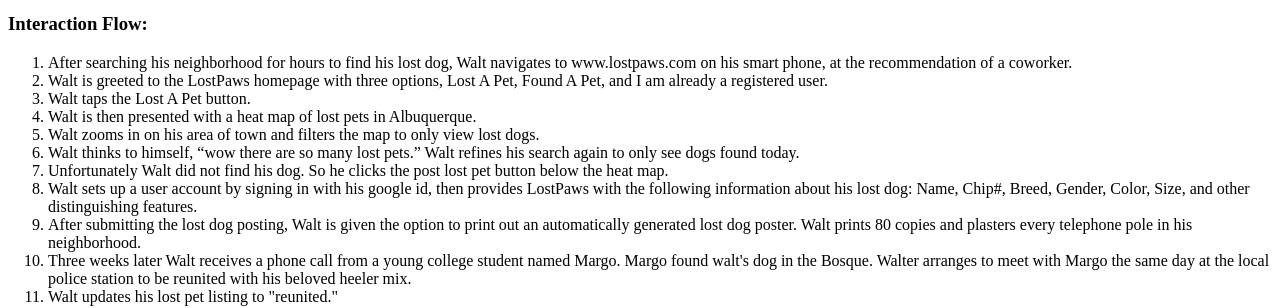
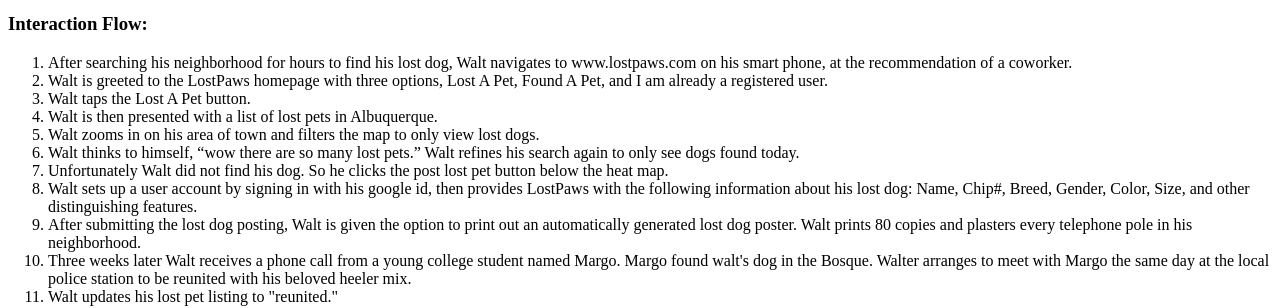
Before and after one commit to jisbell347/lost-paws, a PHP site: page /use-case.php in a window 1280 px wide. Shown: the part 382-690 px from the top of the page. Run offline with PHP 8.4, Linux system fonts and the light colour scheme.

Commit message:
Change from map to list

```diff
--- a/epic/use-case.php
+++ b/epic/use-case.php
@@ -23,7 +23,7 @@
 			<li>After searching his neighborhood for hours to find his lost dog, Walt navigates to www.lostpaws.com on his smart phone, at the recommendation of a coworker.</li>
 			<li>Walt is greeted to the LostPaws homepage with three options, Lost A Pet, Found A Pet, and I am already a registered user.</li>
 			<li>Walt taps the Lost A Pet button.</li>
-			<li>Walt is then presented with a heat map of lost pets in Albuquerque.</li>
+			<li>Walt is then presented with a list of lost pets in Albuquerque.</li>
 			<li>Walt zooms in on his area of town and filters the map to only view lost dogs.</li>
 			<li>Walt thinks to himself, “wow there are so many lost pets.”	Walt refines his search again to only see dogs found today.</li>
 			<li>Unfortunately Walt did not find his dog. So he clicks the post lost pet button below the heat map.</li>
```
